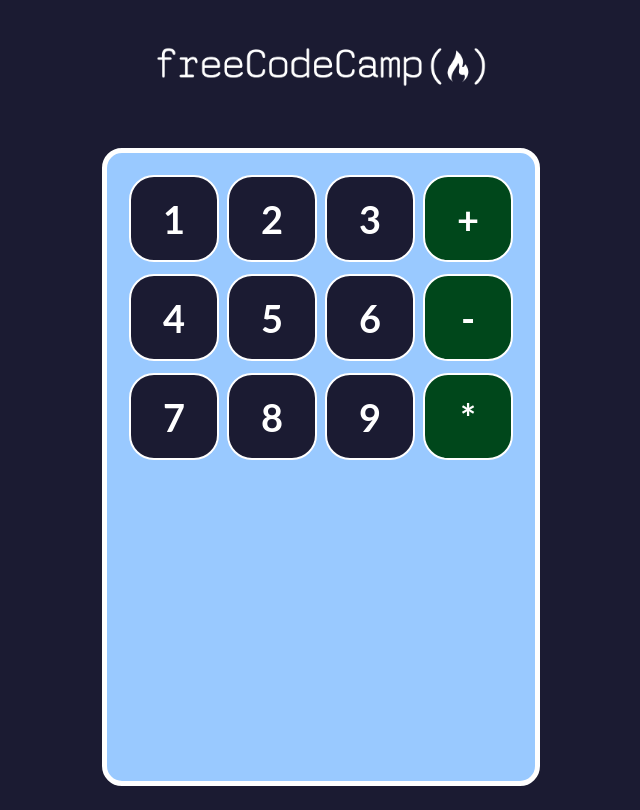
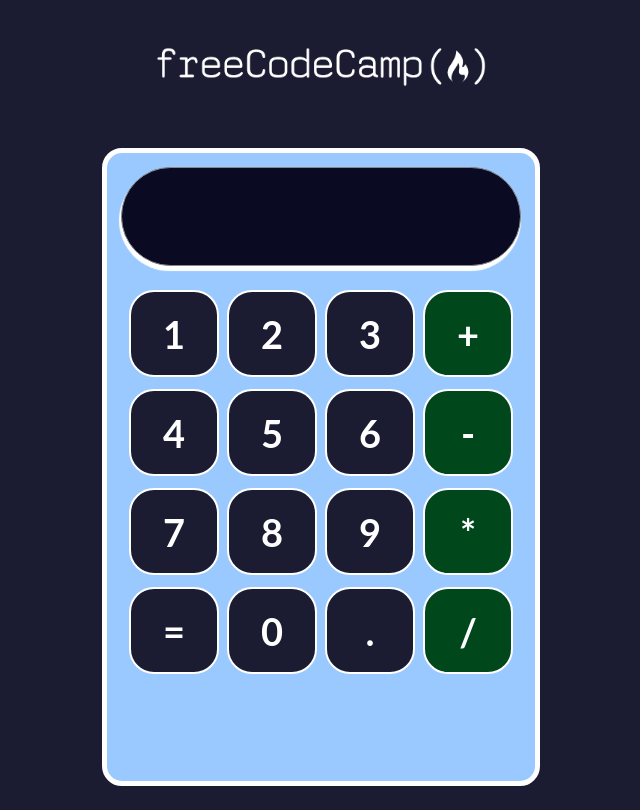
Before and after one commit to gnzlplcs/calculadora, a React (Create React App) app: page / in a window 1280 px wide. Shown: the whole page, without its empty margins (319-959 px from the left). Built offline with nearby package versions, Linux system fonts and the light colour scheme.

Commit message:
:sparkles: create Pantalla component

```diff
--- a/src/App.js
+++ b/src/App.js
@@ -1,6 +1,7 @@
 import Boton from "./componentes/Boton";
 import "./App.css";
 import freeCodeCampLogo from "./imagenes/freecodecamp-logo.png";
+import Pantalla from "./componentes/Pantalla";
 
 function App() {
   return (
@@ -13,6 +14,7 @@
         />
       </div>
       <div className="contenedor-calculadora">
+        <Pantalla />
         <div className="fila">
           <Boton>1</Boton>
           <Boton>2</Boton>
@@ -31,7 +33,12 @@
           <Boton>9</Boton>
           <Boton>*</Boton>
         </div>
-        <div className="fila"></div>
+        <div className="fila">
+          <Boton>=</Boton>
+          <Boton>0</Boton>
+          <Boton>.</Boton>
+          <Boton>/</Boton>
+        </div>
         <div className="fila"></div>
       </div>
     </div>
--- /dev/null
+++ b/src/componentes/Pantalla.js
@@ -0,0 +1,8 @@
+import React from "react";
+import '../hojas-de-estilo/Pantalla.css';
+
+const Pantalla = ({ input }) => {
+  return <div className="input">{input}</div>;
+};
+
+export default Pantalla;
--- /dev/null
+++ b/src/hojas-de-estilo/Pantalla.css
@@ -0,0 +1,15 @@
+.input {
+  height: 75px;
+  border-radius: 50px;
+  margin-bottom: 20px;
+  display: flex;
+  justify-content: flex-end;
+  align-items: center;
+  font-weight: bold;
+  font-size: 30px;
+  background-color: #0a0a23;
+  color: white;
+  padding: 11px 30px 11px 11px;
+  border: 1px solid #888;
+  box-shadow: -1px 4px 1px 1px white;
+}
```
